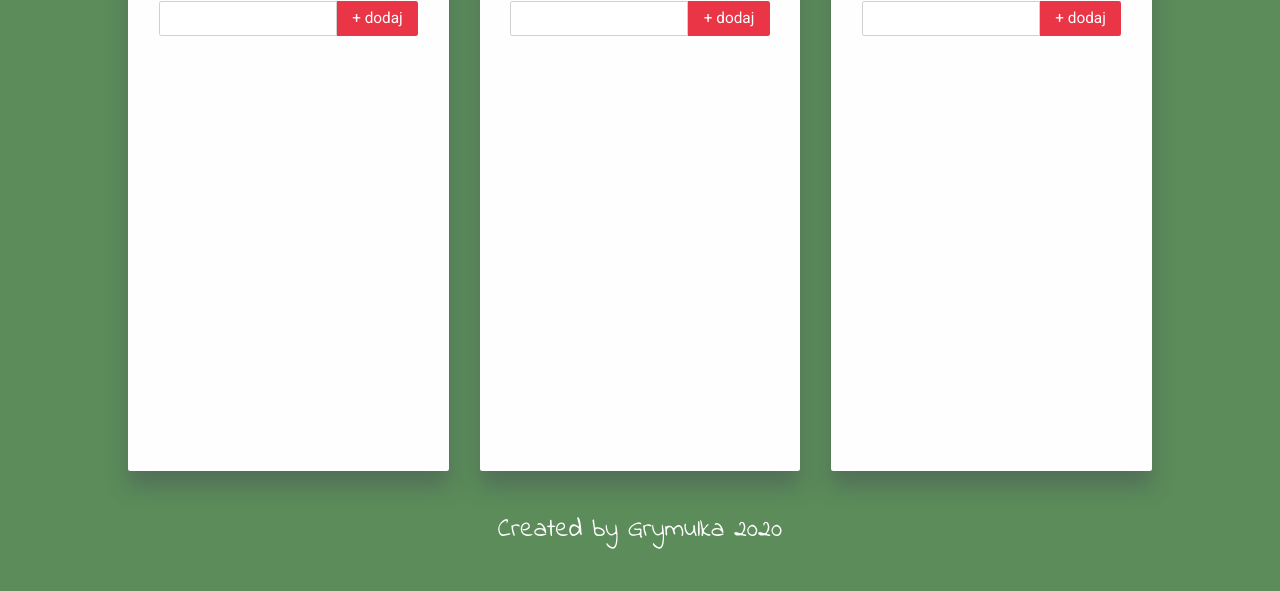
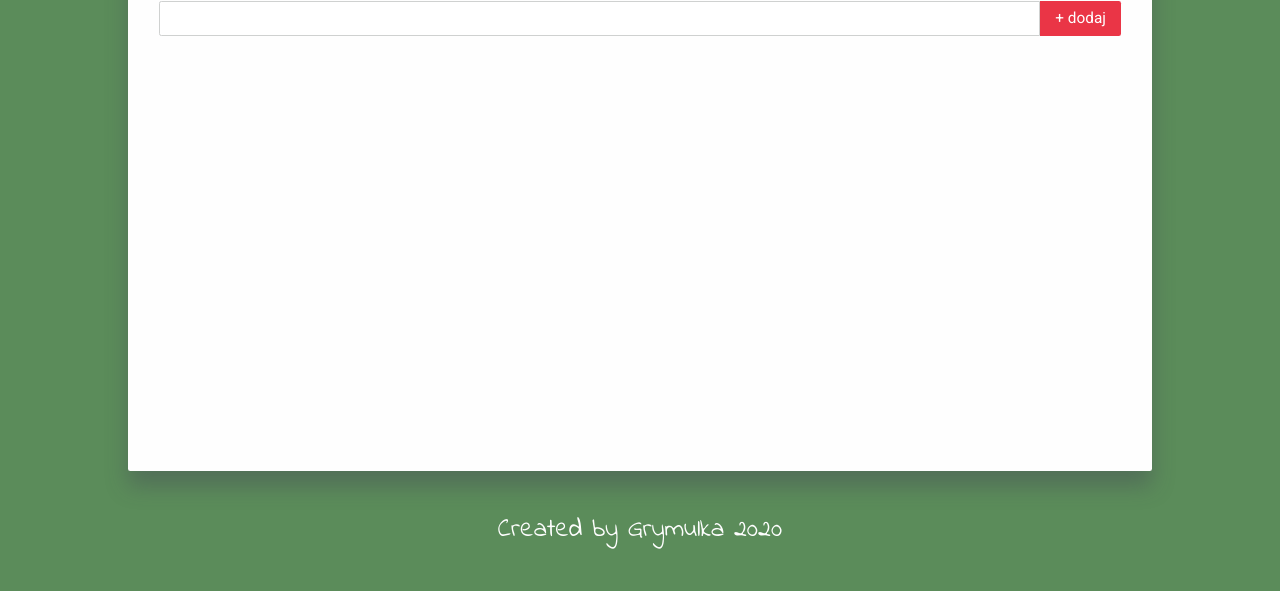
Before and after one commit to UlaKrawczyk/shopping-list, a website built with webpack: page src/pages/index.html in a window 1280 px wide. Shown: the part 209-800 px from the top of the page. Built offline with nearby package versions, Linux system fonts and the light colour scheme.

Commit message:
feat: preparing for new lists adding feature

```diff
--- a/src/js/index.js
+++ b/src/js/index.js
@@ -58,11 +58,9 @@ function displayItems() {
     .join("");
   list1.innerHTML = html;
 }
-
 function mirrorToLocalStorage() {
   localStorage.setItem("items", JSON.stringify(items));
 }
-
 function restoreFromLocalStorage() {
   const storageItems = JSON.parse(localStorage.getItem("items"));
   if (storageItems) {
--- a/src/pages/index.html
+++ b/src/pages/index.html
@@ -22,6 +22,7 @@
 
     <meta name="apple-mobile-web-app-capable" content="yes" />
   </head>
+
   <body>
     <header class="header">
       <h1 class="header__h1">✔ <span>lista zakupowa</span> ✔</h1>
@@ -47,36 +48,6 @@
 
         <ul class="shopping-list__list shopping-list__list1--js"></ul>
       </section>
-      <section class="shopping-list">
-        <h2 class="shopping-list__header">lekarstwa</h2>
-        <form action="" class="shopping-list__form">
-          <input
-            class="shopping-list__input"
-            type="text"
-            name="item"
-            id="item"
-            required
-          />
-          <button class="shopping-list__button" type="submit">+ dodaj</button>
-        </form>
-
-        <ul class="shopping-list__list"></ul>
-      </section>
-      <section class="shopping-list">
-        <h2 class="shopping-list__header">art. higieniczne</h2>
-        <form action="" class="shopping-list__form">
-          <input
-            class="shopping-list__input"
-            type="text"
-            name="item"
-            id="item"
-            required
-          />
-          <button class="shopping-list__button" type="submit">+ dodaj</button>
-        </form>
-
-        <ul class="shopping-list__list"></ul>
-      </section>
     </main>
 
     <footer class="footer">Created by Grymulka 2020</footer>
--- a/src/scss/_layout.scss
+++ b/src/scss/_layout.scss
@@ -6,7 +6,6 @@ body {
   background-color: var(--color-bgc-green);
   color: var(--color-grey);
 }
-
 .header {
   min-height: 15vh;
   display: grid;
```
